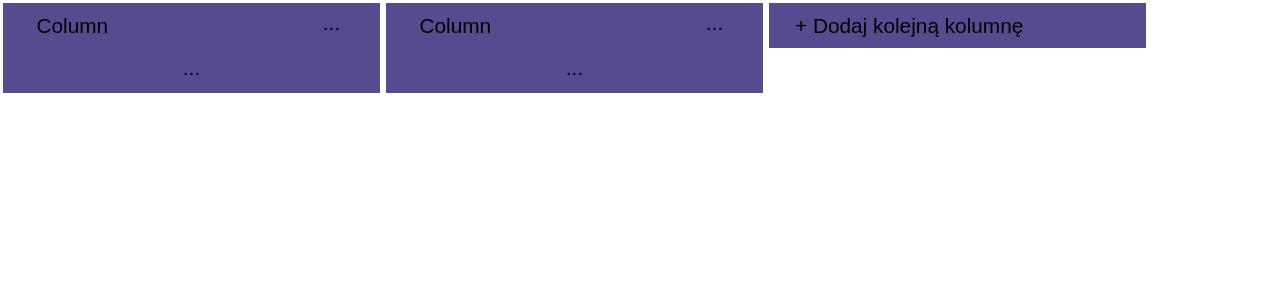
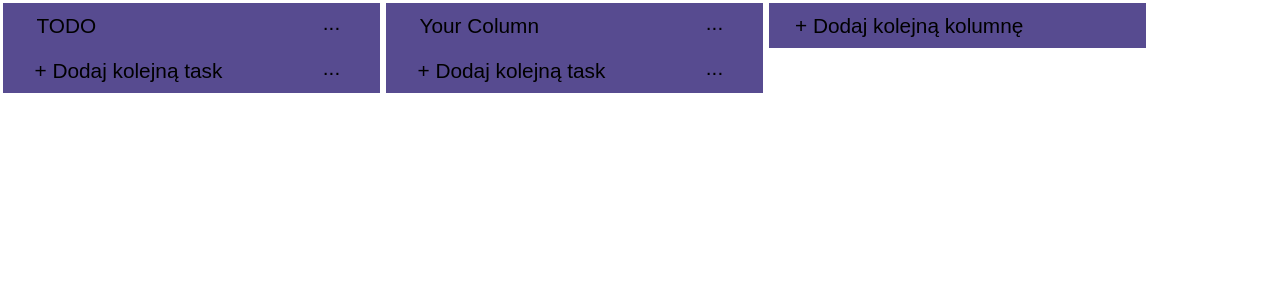
Before and after one commit to infoshareacademy/jfddr2-cyberfrontend-app, a React (Create React App) app: page / in a window 1280 px wide. Shown: the top 300 px of the page. Built offline with nearby package versions, Linux system fonts and the light colour scheme.

Commit message:
Finish component - for now

```diff
--- a/src/views/ProjectView/Column.js
+++ b/src/views/ProjectView/Column.js
@@ -1,16 +1,16 @@
 import './Column.css';
 import React from 'react';
 
-const Column = (props) => {
+const Column = ({ label = 'Your Column' }) => {
   return (
     <div className="column">
       <div className="column-header">
-        <input className="column-title" type="text" defaultValue="Column" />
+        <input className="column-title" type="text" defaultValue={label} />
         <div className="column-options">...</div>
       </div>
       <div className="column-content"></div>
       <div className="column-footer">
-        {props.children}
+        <div className="add-task">+ Dodaj kolejną task</div>
         <div className="column-options">...</div>
       </div>
     </div>
```
